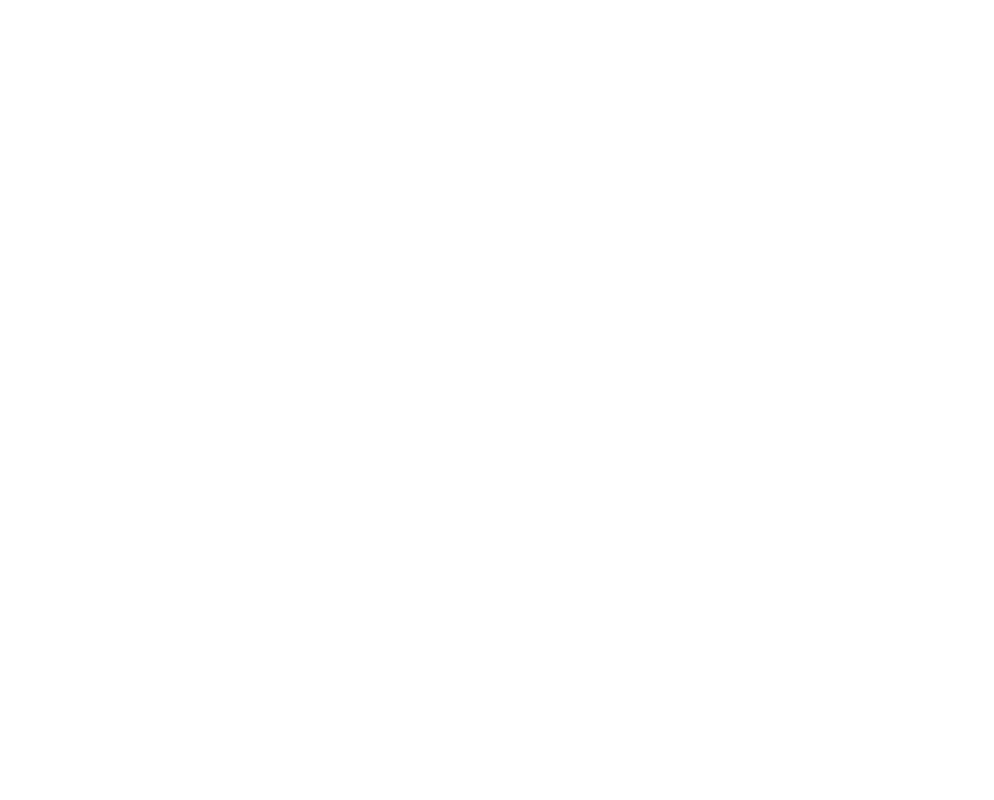
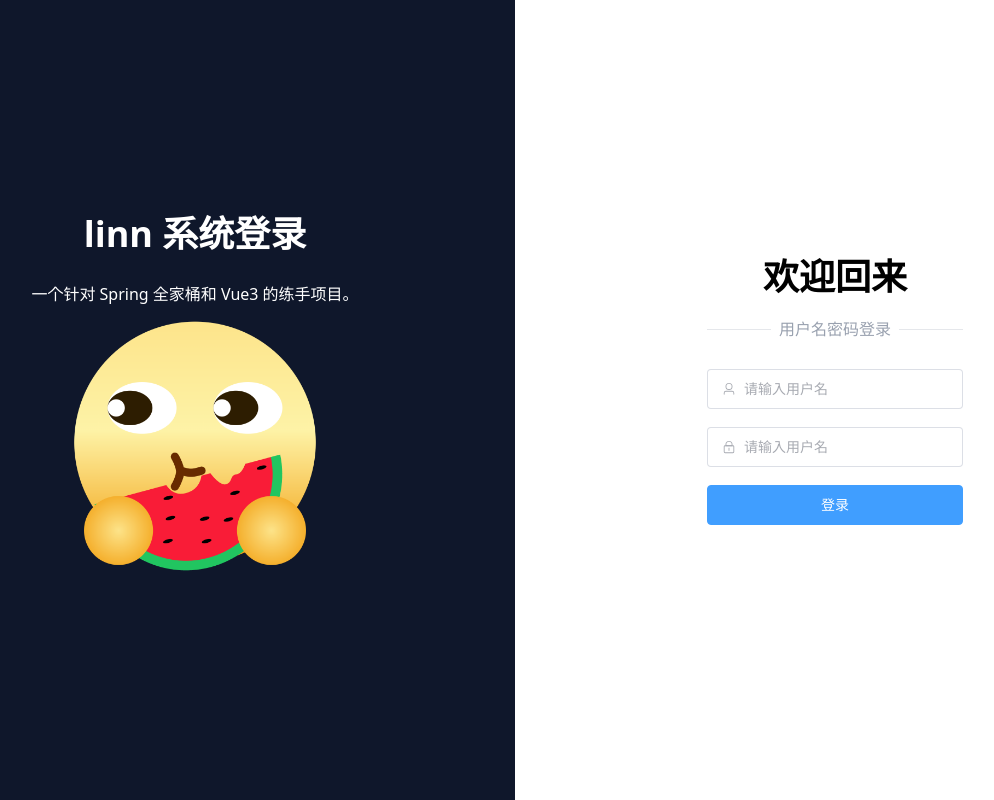
Before and after one commit to limyel/linn-ui, a Vue app: page /login in a window 1280 px wide. Before the commit this address had no page. Shown: the whole page, without its empty margins (125-1119 px from the left). Built offline with nearby package versions, Linux system fonts and the light colour scheme.

Commit message:
feat:集成 TailwindCSS 并添加登录页面
- 在项目中引入 TailwindCSS- 添加登录页面组件
- 更新路由配置，增加登录页面路由- 在主页面中使用 TailwindCSS 样式
- 引入 Element Plus 图标库

```diff
--- a/package.json
+++ b/package.json
@@ -9,7 +9,10 @@
     "preview": "vite preview"
   },
   "dependencies": {
+    "@element-plus/icons-vue": "^2.3.1",
+    "@tailwindcss/vite": "^4.0.8",
     "element-plus": "^2.9.5",
+    "tailwindcss": "^4.0.8",
     "vue": "^3.5.13",
     "vue-router": "4"
   },
--- a/src/assets/base.css
+++ b/src/assets/base.css
@@ -0,0 +1 @@
+@import "tailwindcss";
--- a/src/assets/main.css
+++ b/src/assets/main.css
@@ -1 +1 @@
-@import './base.css';
+@import '@/assets/base.css';
--- a/src/main.js
+++ b/src/main.js
@@ -1,10 +1,16 @@
-import './assets/main.css'
+import '@/assets/main.css'
 
 import { createApp } from 'vue'
 import App from '@/App.vue'
 import router from "@/router/index.js";
+import * as ElementPlusIconsVue from '@element-plus/icons-vue'
 
 const app = createApp(App);
 
+// 注册 element-plus 图标
+for (const [key, component] of Object.entries(ElementPlusIconsVue)) {
+    app.component(key, component)
+}
+
 app.use(router)
 app.mount('#app')
--- /dev/null
+++ b/src/page/admin/login.vue
@@ -0,0 +1,46 @@
+<script setup>
+import { User, Lock } from '@element-plus/icons-vue'
+
+</script>
+
+<template>
+  <!-- 使用 grid 网格布局，指定列数为 2，高度占满全屏 -->
+  <div class="grid grid-cols-4 h-screen">
+    <!-- 默认先适配移动端，占用两列，order 指定排列顺序 -->
+    <div class="col-span-2 order-2 p-10 md:col-span-2 md:order-1 bg-slate-900">
+      <!-- 垂直水平居中，高度 100% -->
+      <div class="flex justify-center items-center h-full flex-col">
+        <h2 class="font-bold text-4xl mb-7 text-white">linn 系统登录</h2>
+        <p class="text-white">一个针对 Spring 全家桶和 Vue3 的练手项目。</p>
+        <img src="@/assets/login.png" class="w-1/2"/>
+      </div>
+    </div>
+    <div class="col-span-2 order-1 md:col-span-2 md:order-2 bg-white">
+      <div class="flex justify-center items-center h-full flex-col">
+        <h1 class="font-bold text-4xl mb-5">欢迎回来</h1>
+        <!-- 子内容水平方向 x 轴间距 -->
+        <div class="flex items-center justify-center mb-7 text-gray-400 space-x-2">
+          <span class="h-[1px] w-16 bg-gray-200"></span>
+          <span>用户名密码登录</span>
+          <span class="h-[1px] w-16 bg-gray-200"></span>
+        </div>
+        <el-form class="w-5/6 md:w-2/5">
+          <el-form-item>
+            <el-input size="large" placeholder="请输入用户名" :prefix-icon="User" clearable/>
+          </el-form-item>
+          <el-form-item>
+            <el-input size="large" type="password" placeholder="请输入用户名" :prefix-icon="Lock" clearable/>
+          </el-form-item>
+          <el-form-item>
+            <!-- 宽度设置为 100% -->
+            <el-button class="w-full" size="large" type="primary">登录</el-button>
+          </el-form-item>
+        </el-form>
+      </div>
+    </div>
+  </div>
+</template>
+
+<style scoped>
+
+</style>
--- a/src/page/blog/index.vue
+++ b/src/page/blog/index.vue
@@ -3,7 +3,7 @@
 </script>
 
 <template>
-  <h1>首页</h1>
+  <h1 class="text-2xl">首页</h1>
 </template>
 
 <style scoped>
--- a/src/router/index.js
+++ b/src/router/index.js
@@ -6,6 +6,13 @@
         component: () => import('@/page/blog/index.vue'),
         meta: {
             title: '博客首页'
+        }
+    },
+    {
+        path: '/login',
+        component: () => import('@/page/admin/login.vue'),
+        meta: {
+            title: 'linn 登录页'
         }
     }
 ]
--- a/vite.config.js
+++ b/vite.config.js
@@ -6,6 +6,7 @@
 import AutoImport from 'unplugin-auto-import/vite'
 import Components from 'unplugin-vue-components/vite'
 import {ElementPlusResolver} from 'unplugin-vue-components/resolvers'
+import tailwindcss from '@tailwindcss/vite'
 
 // https://vite.dev/config/
 export default defineConfig({
@@ -18,6 +19,7 @@
         Components({
             resolvers: [ElementPlusResolver()],
         }),
+        tailwindcss(),
     ],
     resolve: {
         alias: {
```
Also changed, not shown: src/assets/login.png (added), 1 other file (tests, documents, lock files or other folders).
